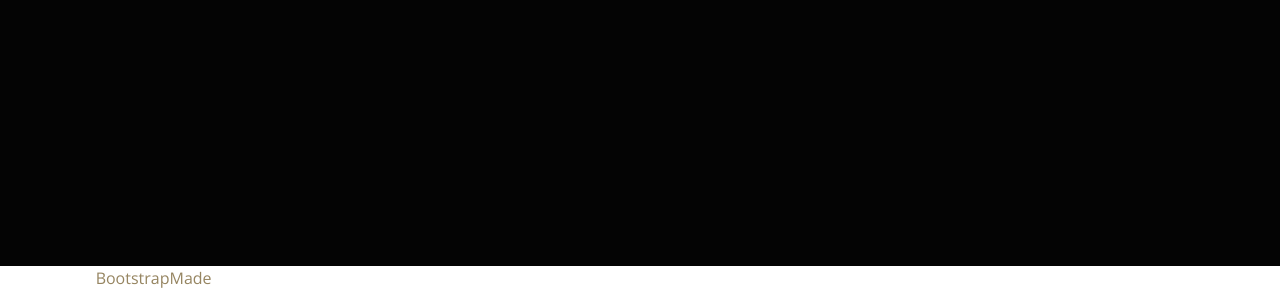
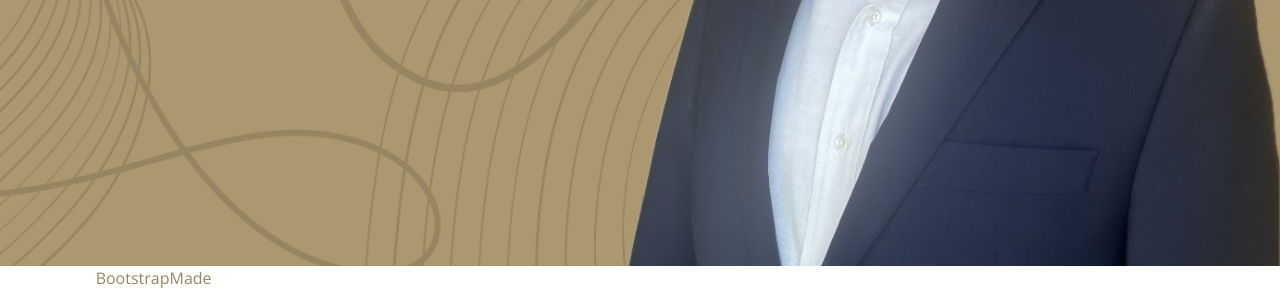
Before and after one commit to hkblake434/Portfolio, a plain HTML site: page index.html in a window 1280 px wide. Shown: the part 534-824 px from the top of the page. Drawn offline with nearby package versions, Linux system fonts and the light colour scheme; files whose address does not match are found by name.

Commit message:
style.css

```diff
--- a/style.css
+++ b/style.css
@@ -20,7 +20,7 @@ body {
 body::before {
   content: "";
   position: fixed;
-  background: #040404 url("../img/bg.jpg") top right no-repeat;
+  background: #040404 url("bg.jpg") top right no-repeat;
   background-size: cover;
   left: 0;
   right: 0;
```
